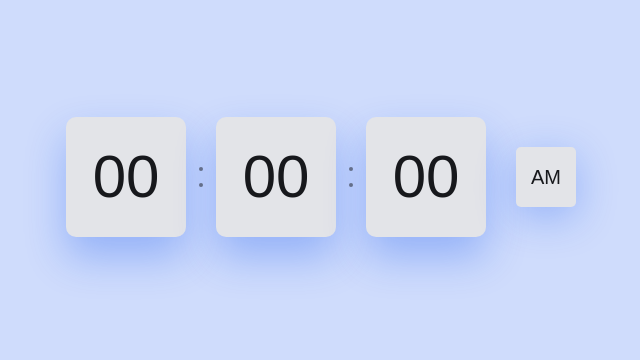
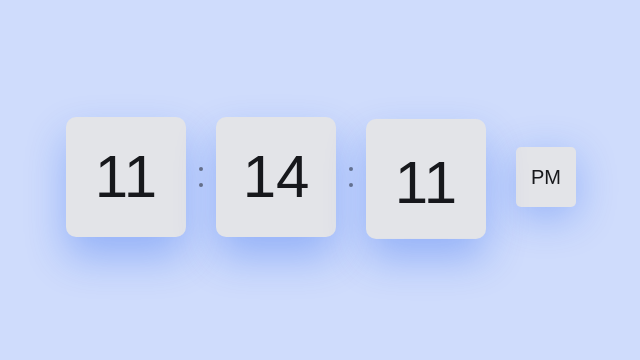
Before and after one commit to Lea45/cheat-sheet, a plain HTML site: page clock/bouncy.html in a window 1280 px wide. Shown: the part 223-583 px from the top of the page, without its empty margins (319-959 px from the left). Drawn offline with Linux system fonts and the light colour scheme.

Commit message:
bouncy clock - js

```diff
--- a/clock/bouncy.html
+++ b/clock/bouncy.html
@@ -187,3 +187,88 @@ body {
 	}
 }
 </style>
+
+<script>
+    window.addEventListener("DOMContentLoaded",() => {
+	const clock = new BouncyBlockClock(".clock");
+});
+
+class BouncyBlockClock {
+	constructor(qs) {
+		this.el = document.querySelector(qs);
+		this.time = { a: [], b: [] };
+		this.rollClass = "clock__block--bounce";
+		this.digitsTimeout = null;
+		this.rollTimeout = null;
+		this.mod = 0 * 60 * 1000;
+
+		this.loop();
+	}
+	animateDigits() {
+		const groups = this.el.querySelectorAll("[data-time-group]");
+
+		Array.from(groups).forEach((group,i) => {
+			const { a, b } = this.time;
+
+			if (a[i] !== b[i]) group.classList.add(this.rollClass);
+		});
+
+		clearTimeout(this.rollTimeout);
+		this.rollTimeout = setTimeout(this.removeAnimations.bind(this),900);
+	}
+	displayTime() {
+
+		const timeDigits = [...this.time.b];
+		const ap = timeDigits.pop();
+
+		this.el.ariaLabel = `${timeDigits.join(":")} ${ap}`;
+
+
+		Object.keys(this.time).forEach(letter => {
+			const letterEls = this.el.querySelectorAll(`[data-time="${letter}"]`);
+
+			Array.from(letterEls).forEach((el,i) => {
+				el.textContent = this.time[letter][i];
+			});
+		});
+	}
+	loop() {
+		this.updateTime();
+		this.displayTime();
+		this.animateDigits();
+		this.tick();
+	}
+	removeAnimations() {
+		const groups = this.el.querySelectorAll("[data-time-group]");
+
+		Array.from(groups).forEach(group => {
+			group.classList.remove(this.rollClass);
+		});
+	}
+	tick() {
+		clearTimeout(this.digitsTimeout);
+		this.digitsTimeout = setTimeout(this.loop.bind(this),1e3);
+	}
+	updateTime() {
+		const rawDate = new Date();
+		const date = new Date(Math.ceil(rawDate.getTime() / 1e3) * 1e3 + this.mod);
+		let h = date.getHours();
+		const m = date.getMinutes();
+		const s = date.getSeconds();
+		const ap = h < 12 ? "AM" : "PM";
+
+		if (h === 0) h = 12;
+		if (h > 12) h -= 12;
+
+		this.time.a = [...this.time.b];
+		this.time.b = [
+			(h < 10 ? `0${h}` : `${h}`),
+			(m < 10 ? `0${m}` : `${m}`),
+			(s < 10 ? `0${s}` : `${s}`),
+			ap
+		];
+
+		if (!this.time.a.length) this.time.a = [...this.time.b];
+	}
+}
+</script>
```
